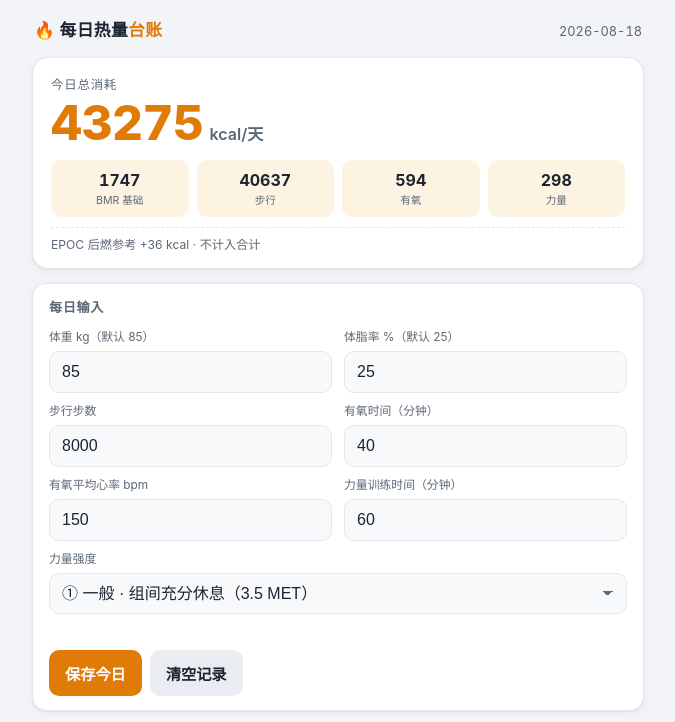
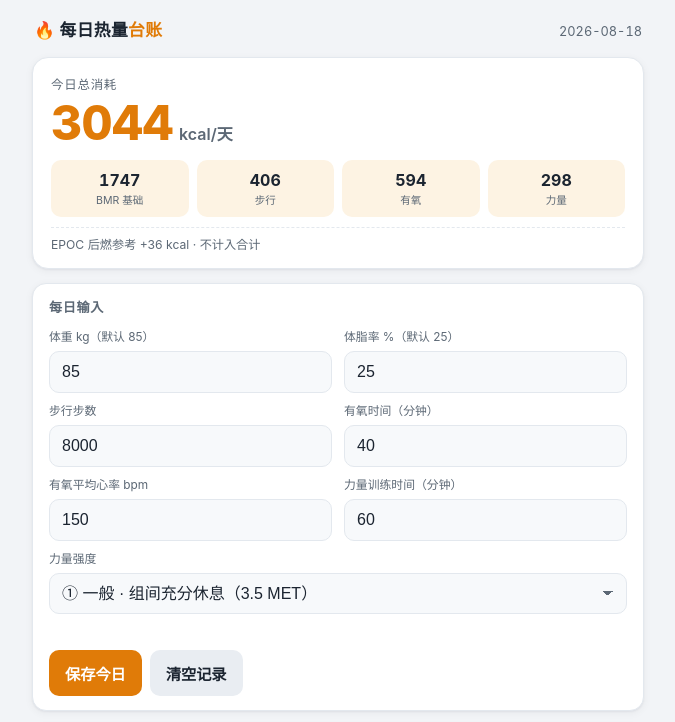
Before and after one commit to gongyu-c/calorie-ledger, a plain HTML site: page index.html in a window 1280 px wide. Shown: the top 722 px of the page, without its empty margins (302-977 px from the left). Drawn offline with Linux system fonts and the light colour scheme.

Commit message:
fix: 步幅 cm→m 换算错误导致步行距离放大100倍

```diff
--- a/index.html
+++ b/index.html
@@ -174,7 +174,7 @@ function calc(){
   const lean=weight*(1-bf/100);
   const bmr=370+21.6*lean;                                   // Katch-McArdle
 
-  const stride=height*0.415;                                 // m
+  const stride=height*0.415/100;                            // m（cm→m）
   const km=steps*stride/1000;
   const walk=weight*km*0.8;                                  // 中速步行 0.8
 
```
